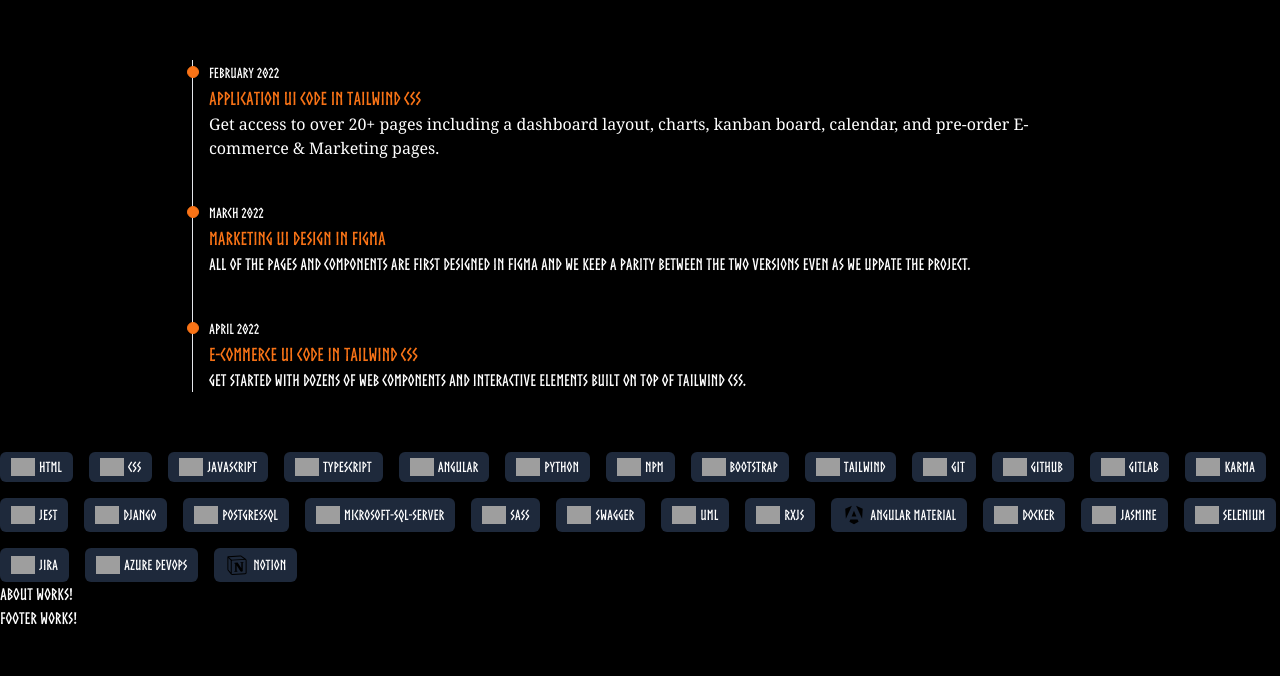
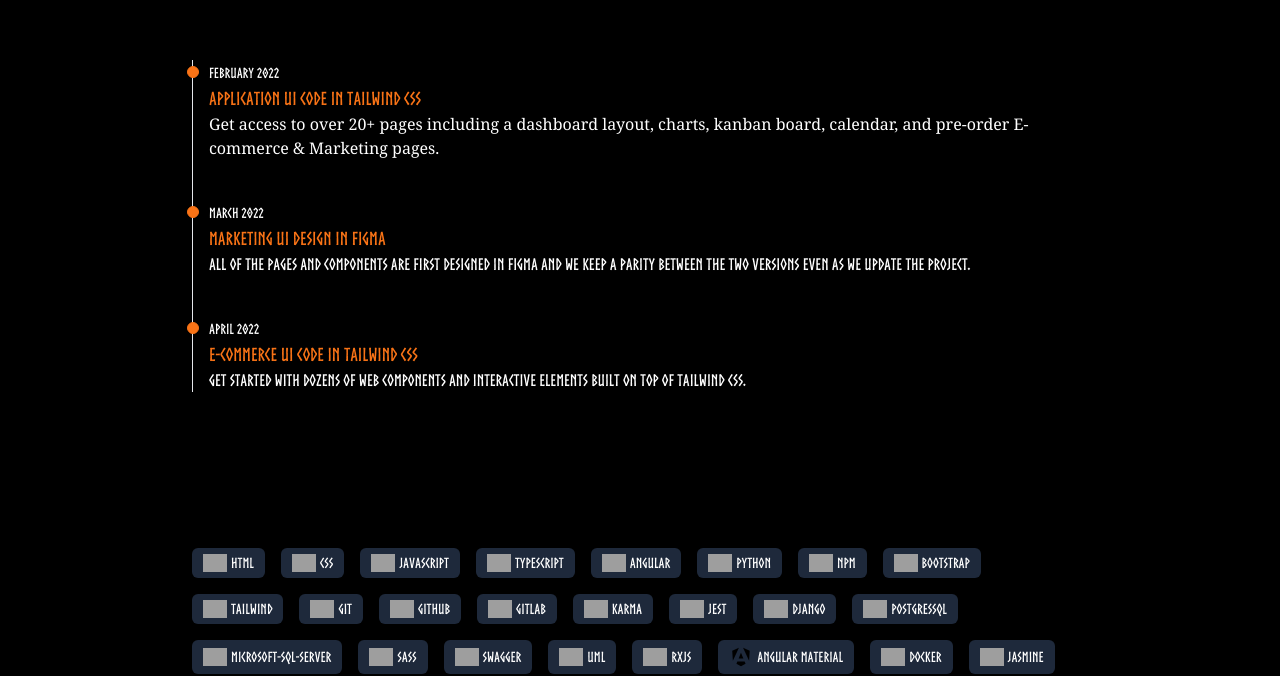
Before and after one commit to DevEzequiel14/porfolio, an Angular app: page / in a window 1280 px wide. Shown: the part 638-1314 px from the top of the page. Before the commit the page ends 1268 px from the top, so only its background shows below. Built offline with nearby package versions, Linux system fonts and the light colour scheme; grey boxes are pictures that could not be loaded.

Commit message:
add classes

```diff
--- a/src/app/layout/main/main.component.html
+++ b/src/app/layout/main/main.component.html
@@ -54,14 +54,16 @@
       </nav>
     </div>
   </div>
+  <div class="space-y-24">
     <section id="experience" class="section undefined scroll-m-20 w-full mx-auto container lg:max-w-4xl md:max-w-2xl">
       <app-experience></app-experience>
     </section>
-  <section id="skills">
+    <section id="skills" class="section undefined scroll-m-20 w-full mx-auto container lg:max-w-4xl md:max-w-2xl">
       <app-skills></app-skills>
     </section>
-  <section id="about">
+    <section id="about" class="section undefined scroll-m-20 w-full mx-auto container lg:max-w-4xl md:max-w-2xl">
       <app-about></app-about>
     </section>
+  </div>
 </main>
 <app-footer></app-footer>
```
Lines whose indentation alone changed are shown as unchanged.
